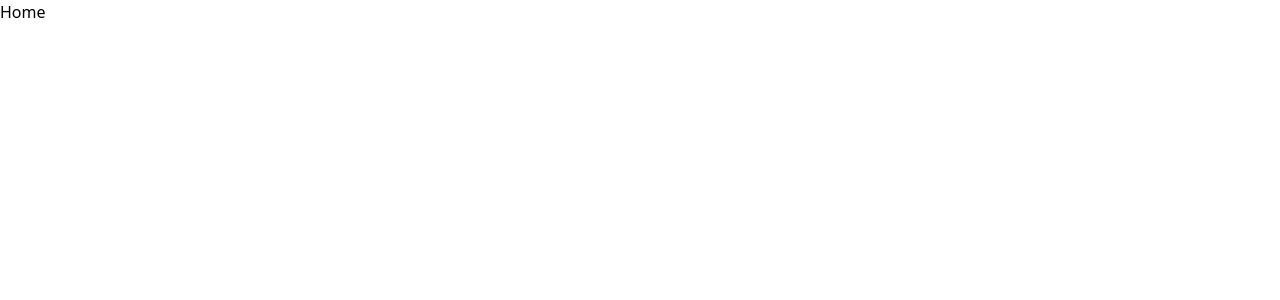
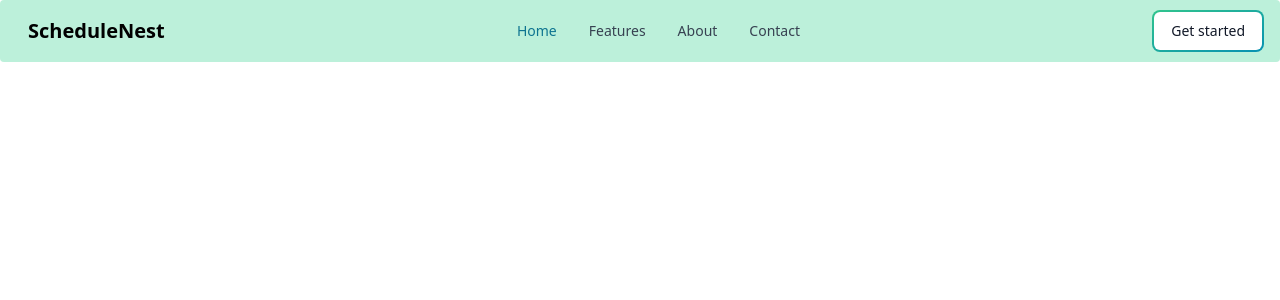
Before and after one commit to suleosmann/schedule-nest-calendar-client, a React (Vite) app: page / in a window 1280 px wide. Shown: the top 300 px of the page. Built offline with nearby package versions, Linux system fonts and the light colour scheme.

Commit message:
routing error 1 silved

```diff
--- a/src/APP/components/Navbar.jsx
+++ b/src/APP/components/Navbar.jsx
@@ -1,8 +1,14 @@
+import { Button, Navbar } from 'flowbite-react';
 
 
-import { Button, Navbar } from 'flowbite-react';
+function Component() {
 
-function Component() {
+  const handleGetStarted = (e) =>{
+    e.preventDefault();
+    window.location.href = '/';
+    console.log("clicked")
+  }
+
   return (
     <Navbar fluid rounded className="bg-green-200 " >
       <Navbar.Brand href="https://flowbite-react.com">
@@ -10,11 +16,11 @@ function Component() {
         <span className="self-center whitespace-nowrap text-xl font-semibold dark:text-white">ScheduleNest</span>
       </Navbar.Brand>
       <div className="flex md:order-2">
-        <Button outline gradientDuoTone="greenToBlue">Get started</Button>
+        <Button href="authentication" outline onClick={handleGetStarted} gradientDuoTone="greenToBlue">Get started</Button>
         <Navbar.Toggle />
       </div>
       <Navbar.Collapse>
-        <Navbar.Link href="#" active>
+        <Navbar.Link href="Home" active>
           Home
         </Navbar.Link>
         <Navbar.Link href="#">Features</Navbar.Link>
--- a/src/APP/modules/Home.jsx
+++ /dev/null
@@ -1,7 +0,0 @@
-import React from 'react'
-
-export default function Home() {
-  return (
-    <div>Home</div>
-  )
-}
--- /dev/null
+++ b/src/APP/modules/landing/Home.jsx
@@ -0,0 +1,10 @@
+import React from 'react'
+import Navbar from './../../components/Navbar'
+
+export default function Home() {
+  return (
+    <div>
+      <Navbar/>
+    </div>
+  )
+}
--- a/src/APP/routes/Routes.jsx
+++ b/src/APP/routes/Routes.jsx
@@ -1,14 +1,14 @@
 import React from 'react'
 import { BrowserRouter, Routes, Route } from "react-router-dom";
 
-import Home from './../modules/Home'
+import Home from '../modules/landing/Home'
 
 import Authentication from './../modules/authentication/authentication'
 import Login from './../modules/authentication/Login'
 import Signup from './../modules/authentication/Signup'
 import UpdatePwd from './../modules/authentication/updatePwd'
 
-import Dashboard from './../modules/Home'
+import Dashboard from '../modules/landing/Home'
 import Calendar from './../modules/calendar/calendar'
 
 import Profile from './../modules/profile/VeiwProfile'
@@ -18,8 +18,9 @@ export default function AllRoutes() {
     <BrowserRouter>
       <Routes>
         <Route path='/' element={<Home />}>
+
           <Route path='authentication' element={<Authentication />}>
-            <Route path="login" element={<Login />} />
+            <Route index element={<Login />} />
             <Route path="signup" element={<Signup />} />
             <Route path="updatepwd" element={<UpdatePwd />} />
           </Route>
```
Also changed, not shown: src/APP/modules/landing/Navbar.jsx (renamed from src/APP/modules/Navbar.jsx), src/APP/modules/landing/Sidebar.jsx (renamed from src/APP/modules/Sidebar.jsx).
